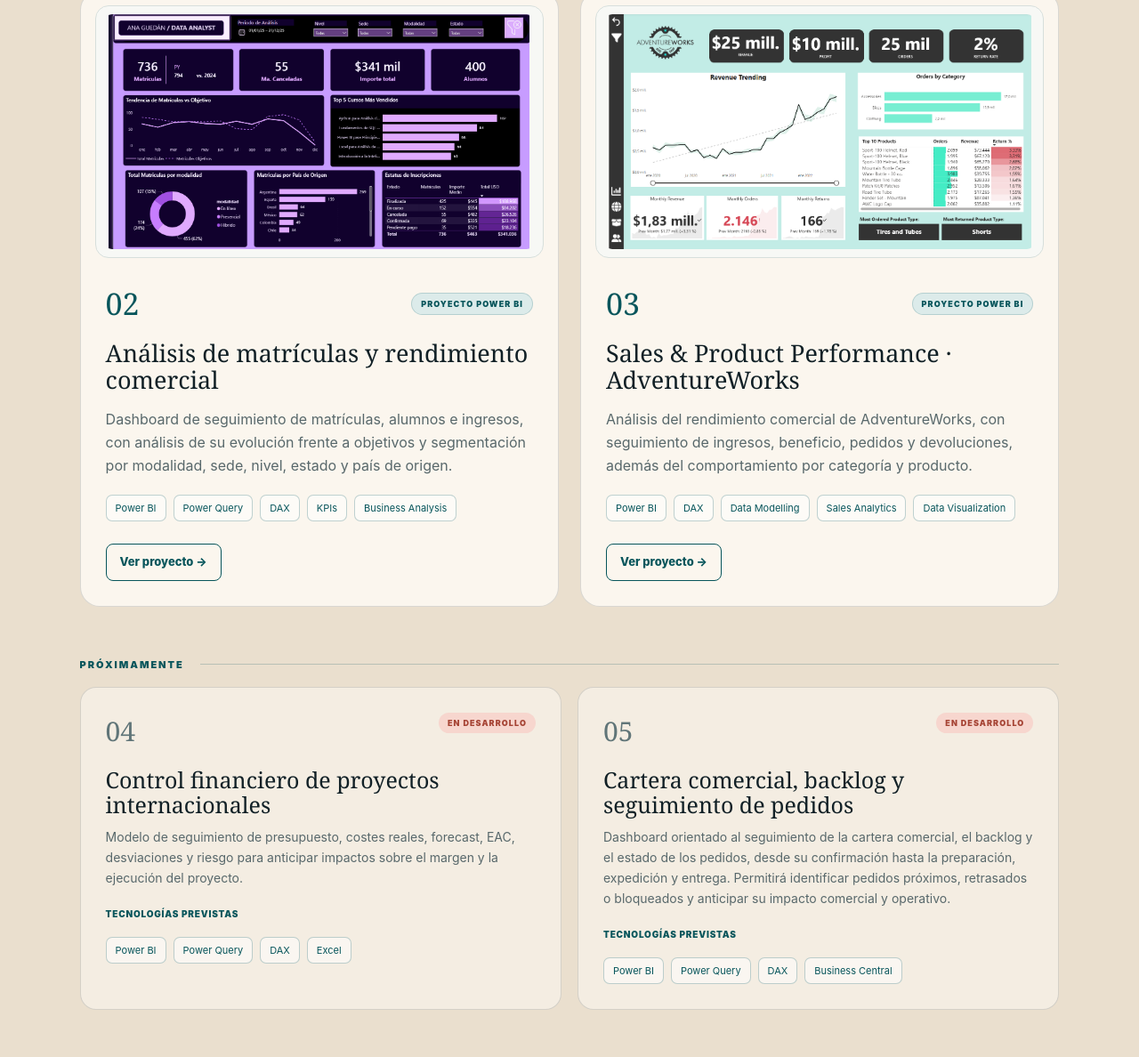
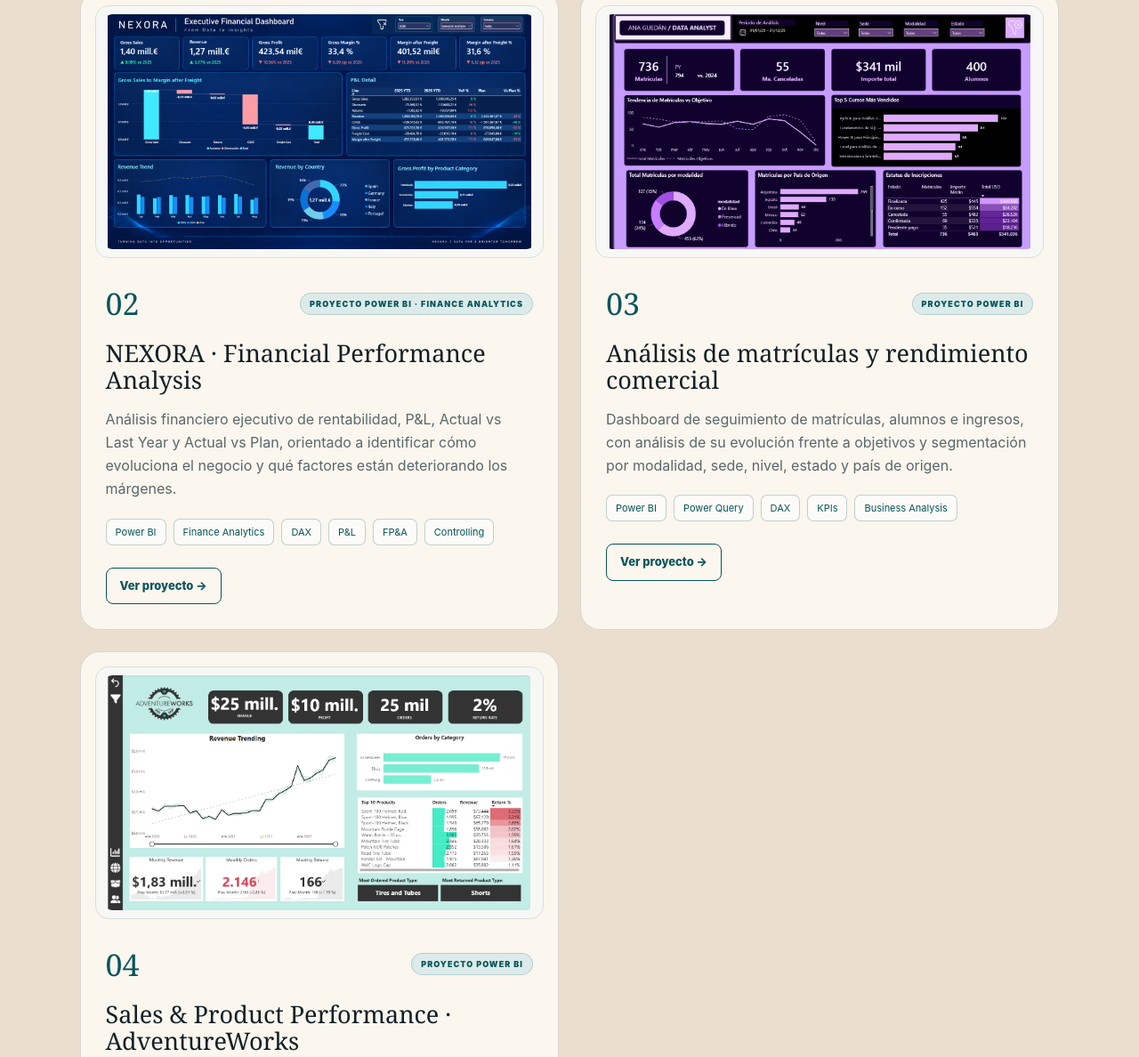
Before and after one commit to anaguedan/anaguedan.github.io, a plain HTML site: page index.html in a window 1280 px wide. Shown: the part 4414-5602 px from the top of the page at 89% size. Drawn offline with Linux system fonts and the light colour scheme.

Commit message:
Add NEXORA financial performance project
Add NEXORA as Project 02, update project numbering, and link the published financial performance case study.

```diff
--- a/index.html
+++ b/index.html
@@ -42,9 +42,19 @@
 </article>
 <div class="powerbi-grid">
 <article class="project-powerbi">
+<figure class="project-media"><img class="project-image" src="assets/projects/nexora-financial-dashboard.png" alt="Executive Financial Dashboard de NEXORA" loading="lazy"/></figure>
+<div class="project-content">
+<div class="project-top"><span class="project-number">02</span><span class="project-state project-state--powerbi">PROYECTO POWER BI · FINANCE ANALYTICS</span></div>
+<h3 class="project-title">NEXORA · Financial Performance Analysis</h3>
+<p class="project-description">Análisis financiero ejecutivo de rentabilidad, P&amp;L, Actual vs Last Year y Actual vs Plan, orientado a identificar cómo evoluciona el negocio y qué factores están deteriorando los márgenes.</p>
+<div class="tags"><span>Power BI</span><span>Finance Analytics</span><span>DAX</span><span>P&amp;L</span><span>FP&amp;A</span><span>Controlling</span></div>
+<a class="project-cta project-cta--secondary" href="https://anaguedan.github.io/nexora-financial-performance-analysis/">Ver proyecto →</a>
+</div>
+</article>
+<article class="project-powerbi">
 <figure class="project-media"><img class="project-image" src="assets/projects/powerbi-matriculas.png" alt="Dashboard de Power BI sobre matrículas, alumnos, ingresos y rendimiento comercial" loading="lazy"/></figure>
 <div class="project-content">
-<div class="project-top"><span class="project-number">02</span><span class="project-state project-state--powerbi">PROYECTO POWER BI</span></div>
+<div class="project-top"><span class="project-number">03</span><span class="project-state project-state--powerbi">PROYECTO POWER BI</span></div>
 <h3 class="project-title">Análisis de matrículas y rendimiento comercial</h3>
 <p class="project-description">Dashboard de seguimiento de matrículas, alumnos e ingresos, con análisis de su evolución frente a objetivos y segmentación por modalidad, sede, nivel, estado y país de origen.</p>
 <div class="tags"><span>Power BI</span><span>Power Query</span><span>DAX</span><span>KPIs</span><span>Business Analysis</span></div>
@@ -55,7 +65,7 @@
 <article class="project-powerbi">
 <figure class="project-media"><img class="project-image" src="assets/projects/adventureworks-dashboard.png" alt="Dashboard ejecutivo de Power BI para el análisis de ventas, productos, pedidos y devoluciones de AdventureWorks" loading="lazy"/></figure>
 <div class="project-content">
-<div class="project-top"><span class="project-number">03</span><span class="project-state project-state--powerbi">PROYECTO POWER BI</span></div>
+<div class="project-top"><span class="project-number">04</span><span class="project-state project-state--powerbi">PROYECTO POWER BI</span></div>
 <h3 class="project-title">Sales &amp; Product Performance · AdventureWorks</h3>
 <p class="project-description">Análisis del rendimiento comercial de AdventureWorks, con seguimiento de ingresos, beneficio, pedidos y devoluciones, además del comportamiento por categoría y producto.</p>
 <div class="tags"><span>Power BI</span><span>DAX</span><span>Data Modelling</span><span>Sales Analytics</span><span>Data Visualization</span></div>
@@ -67,14 +77,14 @@
 <p class="upcoming-title">PRÓXIMAMENTE</p>
 <div class="upcoming-grid">
 <article class="project-upcoming">
-<div class="project-top"><span class="project-number">04</span><span class="project-state project-state--development">EN DESARROLLO</span></div>
+<div class="project-top"><span class="project-number">05</span><span class="project-state project-state--development">EN DESARROLLO</span></div>
 <h3 class="project-title">Control financiero de proyectos internacionales</h3>
 <p class="project-description">Modelo de seguimiento de presupuesto, costes reales, forecast, EAC, desviaciones y riesgo para anticipar impactos sobre el margen y la ejecución del proyecto.</p>
 <small class="project-tech-label">Tecnologías previstas</small>
 <div class="tags"><span>Power BI</span><span>Power Query</span><span>DAX</span><span>Excel</span></div>
 </article>
 <article class="project-upcoming">
-<div class="project-top"><span class="project-number">05</span><span class="project-state project-state--development">EN DESARROLLO</span></div>
+<div class="project-top"><span class="project-number">06</span><span class="project-state project-state--development">EN DESARROLLO</span></div>
 <h3 class="project-title">Cartera comercial, backlog y seguimiento de pedidos</h3>
 <p class="project-description">Dashboard orientado al seguimiento de la cartera comercial, el backlog y el estado de los pedidos, desde su confirmación hasta la preparación, expedición y entrega. Permitirá identificar pedidos próximos, retrasados o bloqueados y anticipar su impacto comercial y operativo.</p>
 <small class="project-tech-label">Tecnologías previstas</small>
```
Also changed, not shown: assets/projects/nexora-financial-dashboard.png (added).
